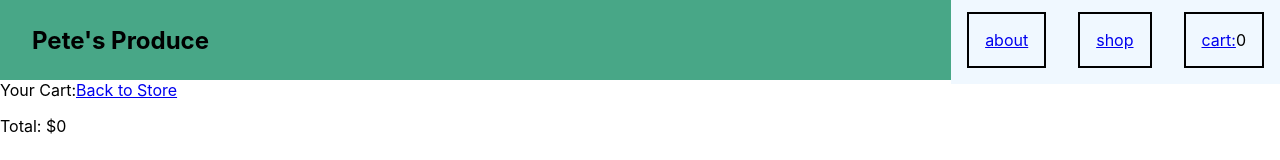
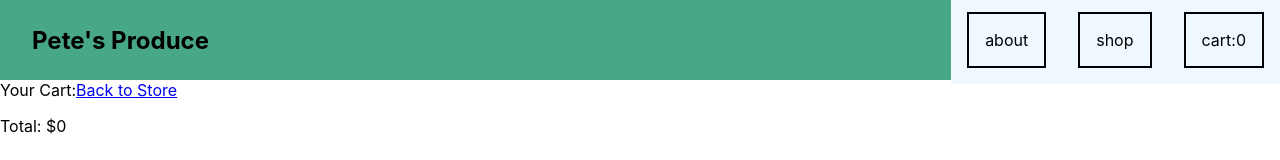
Before and after one commit to sbusenba/odin-shopping-cart, a React (Create React App) app: page /cart in a window 1280 px wide. Shown: the top 160 px of the page. Built offline with nearby package versions, Linux system fonts and the light colour scheme.

Commit message:
add navbar links style property.

```diff
--- a/src/components/Store.js
+++ b/src/components/Store.js
@@ -26,18 +26,22 @@ function Store (){
     const updateCart=(updatedCart)=>{
         setCartList([...updatedCart])
     }
-
+    const linkStyle = {
+        margin: "0rem",
+        textDecoration: "none",
+        color: "rgb(0,0,0)",
+      };
     return (
     <div>
         <nav className='navDiv'>
 
             <div><h1>Pete's Produce</h1></div>
             <ul>
-            <li><div><Link to="" >about</Link></div></li>
-            <li><div><Link to="shop" >shop</Link></div></li>
-            <li><div className='cartDiv'>
+            <li><div><Link to="" style={linkStyle}>about</Link></div></li>
+            <li><div><Link to="shop" style={linkStyle}>shop</Link></div></li>
+            <li><div className='cartDiv' >
 
-                <Link to="cart">cart:</Link>{cartList.length}
+                <Link to="cart" style={linkStyle}>cart:</Link>{cartList.length}
             </div></li>
             </ul>
         </nav>
--- a/src/styles/store.css
+++ b/src/styles/store.css
@@ -16,6 +16,7 @@
 }
 .navDiv>ul>li{
      background-color: aliceblue;
+
 }
 .navDiv h1{
     margin:2rem;
```
